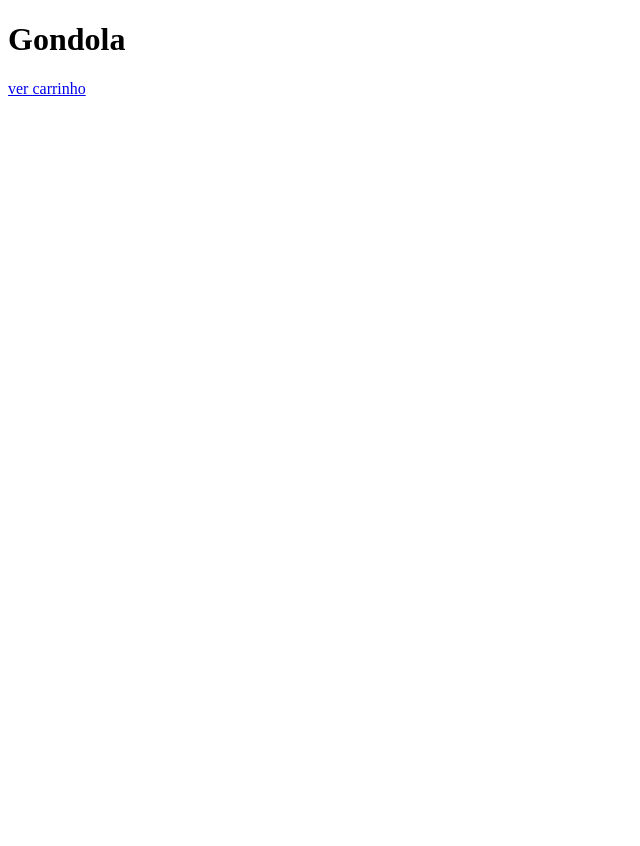
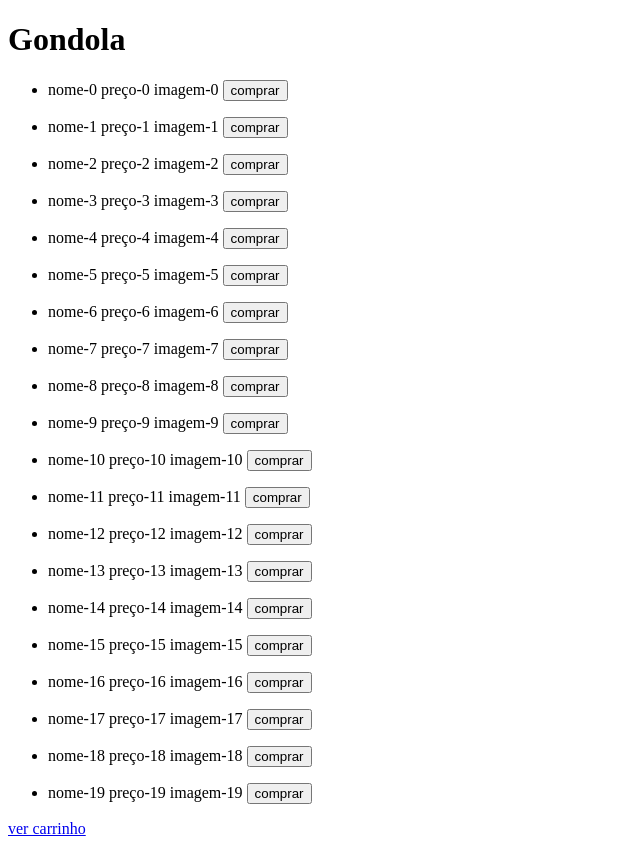
Before and after one commit to itacirgabral/contextreducer, a React (Create React App) app: page / in a window 1280 px wide. Shown: the whole page, without its empty margins (0-640 px from the left). Before the commit the page ends 800 px from the top, so only its background shows below. Built offline with nearby package versions, Linux system fonts and the light colour scheme.

Commit message:
feat itens

```diff
--- a/src/pages/carrinho.js
+++ b/src/pages/carrinho.js
@@ -1,9 +1,33 @@
 import React from 'react'
 import { Link } from 'react-router-dom'
+
+const produtos = Array(3).fill({
+  name: 'nome',
+  price: 'preço',
+  img: 'imagem',
+}).map(
+  ({name, price, img}, i) => ({
+    name: `${name}-${i}`,
+    price: `${price}-${i}`,
+    img: `${img}-${i}`
+  })
+)
 
 const Carrinho = () => {
   return <>
     <p>Carrinho</p>
+    <ul>
+      {
+        produtos.map(({name, price, img}) => <li>
+          <p>
+            <span>{name} </span>
+            <span> {price} </span>
+            <span> {img} </span>
+            <button>devolver</button>
+          </p>
+        </li>)
+      }
+    </ul>
     <Link  to='/'>
       <span>voltar</span>
     </Link>
--- a/src/pages/gondola.js
+++ b/src/pages/gondola.js
@@ -1,9 +1,33 @@
 import React from 'react'
 import { Link } from 'react-router-dom'
+
+const produtos = Array(20).fill({
+  name: 'nome',
+  price: 'preço',
+  img: 'imagem',
+}).map(
+  ({name, price, img}, i) => ({
+    name: `${name}-${i}`,
+    price: `${price}-${i}`,
+    img: `${img}-${i}`
+  })
+)
 
 const Gondola = () => {
   return <>
     <h1>Gondola</h1>
+    <ul>
+      {
+        produtos.map(({name, price, img}) => <li>
+          <p>
+            <span>{name} </span>
+            <span> {price} </span>
+            <span> {img} </span>
+            <button>comprar</button>
+          </p>
+        </li>)
+      }
+    </ul>
     <Link  to='/carrinho'>
       <span>ver carrinho</span>
     </Link>
```
